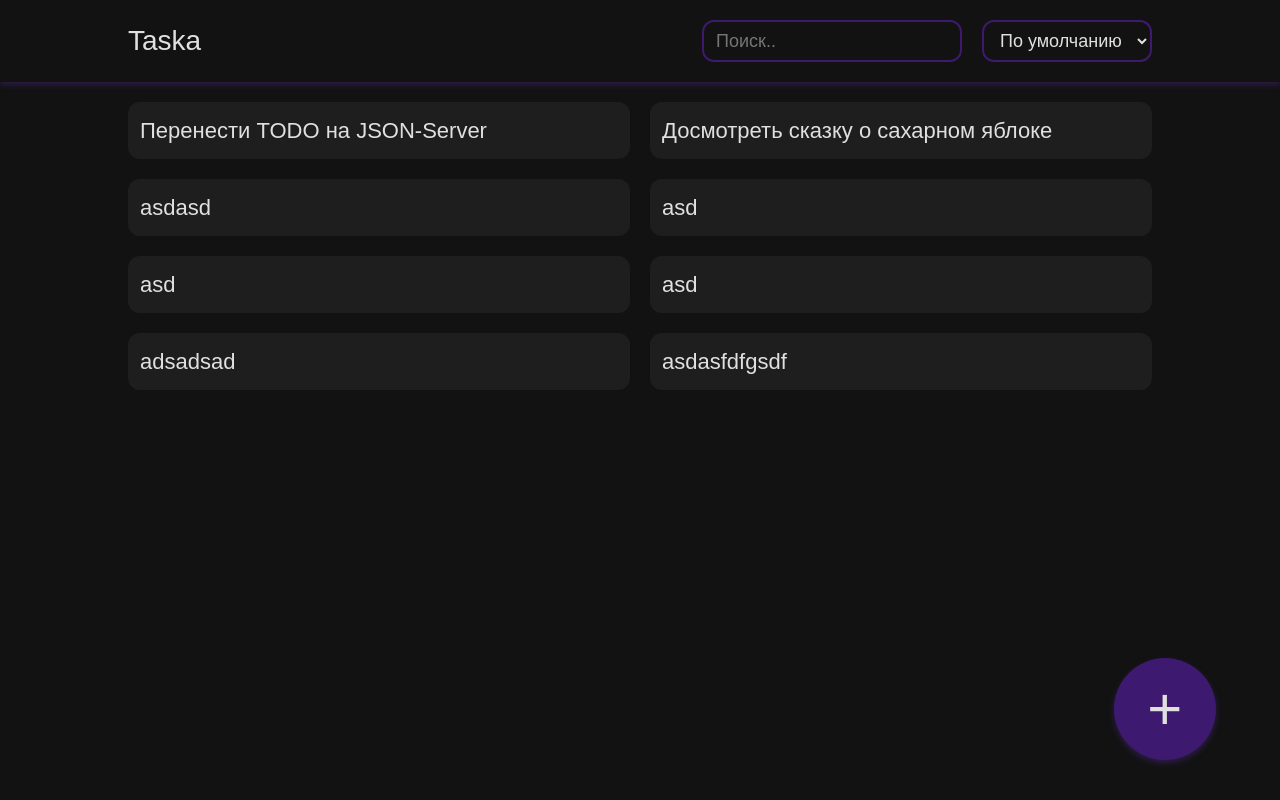
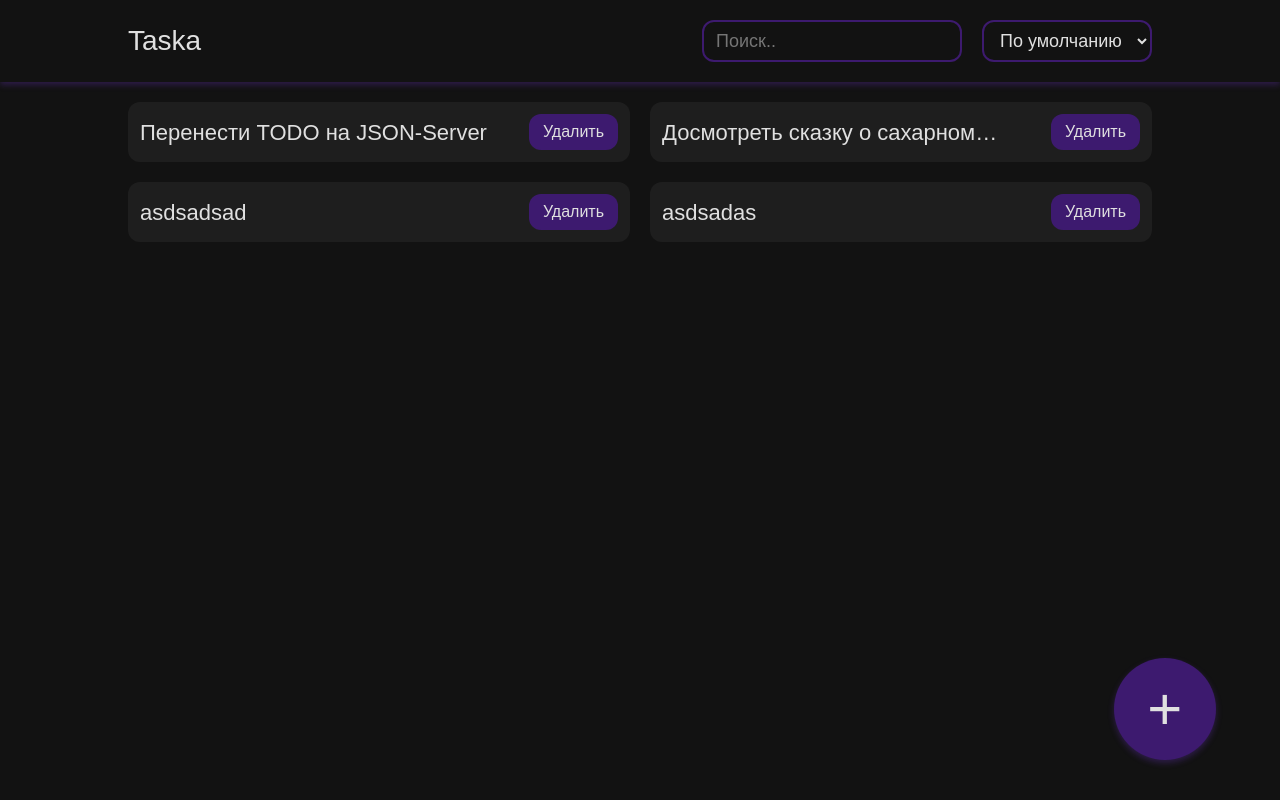
Before and after one commit to katsu-w/taska, a React (Vite) app: page / in a window 1280 px wide. Built offline with nearby package versions, Linux system fonts and the light colour scheme; data requests are answered from the project's data file.

Commit message:
started creating delete task action

```diff
--- /dev/null
+++ b/src/actions/createDeleteTaskAction.ts
@@ -0,0 +1,14 @@
+import type { ThunkActionDispatch } from 'redux-thunk';
+import { fetchServer } from '../utils/utils.ts';
+
+export const createDeleteTaskAction =
+	(id: string) => (dispatch: ThunkActionDispatch<any>) => {
+		try {
+
+			fetchServer('GET').then((loadedTaskList) =>
+				dispatch('taskList/LoadList', { loadedTaskList }),
+			)
+		} catch (e) {
+			console.log(e);
+		}
+	};
--- a/src/components/TaskItem/TaskItem.tsx
+++ b/src/components/TaskItem/TaskItem.tsx
@@ -27,12 +27,10 @@ export function TaskItem(props: ITaskItemProps) {
 				{/*/>*/}
 				<p className="task__title">{title}</p>
 			</div>
-			{/*<DeleteTaskButton*/}
-			{/*	id={id}*/}
-			{/*	requestDeleteTask={deleteTask.requestDeleteTask}*/}
-			{/*	isDeleting={deleteTask.isDeleting}*/}
-			{/*	className="remove-btn"*/}
-			{/*/>*/}
+			<DeleteTaskButton
+				id={id}
+				className="remove-btn"
+			/>
 		</div>
 	);
 }
--- a/src/components/TaskList/TaskList.tsx
+++ b/src/components/TaskList/TaskList.tsx
@@ -13,8 +13,6 @@ export function TaskList(props: ITaskListProps) {
 
 	const taskList = useSelector(taskListSelector);
 
-	console.log(taskList);
-
 	return (
 		<TaskListLayout
 			openModal={openModal}
--- a/src/components/UI/DeleteTaskButton/DeleteTaskButton.tsx
+++ b/src/components/UI/DeleteTaskButton/DeleteTaskButton.tsx
@@ -1,15 +1,21 @@
 import './DeleteTaskButton.scss';
 import { useMatch, useNavigate } from 'react-router-dom';
+import { useDispatch } from 'react-redux';
+import { createDeleteTaskAction } from '../../../actions/createDeleteTaskAction.ts';
+import { useState } from 'react';
+import { fetchServer } from '../../../utils/utils.ts';
+import { createLoadTaskListAction } from '../../../actions';
 
 interface IDeleteTaskButtonProps {
 	id: string;
-	requestDeleteTask: (id: number) => void;
-	isDeleting: boolean;
 	className: string;
 }
 
 export function DeleteTaskButton(props: IDeleteTaskButtonProps) {
-	const { id, requestDeleteTask, isDeleting, className } = props;
+	const { id, className } = props;
+	const [isDeleting, setIsDeleting] = useState<boolean>(false);
+
+	const dispatch = useDispatch();
 
 	const homeMatch = useMatch('/');
 	const navigate = useNavigate();
@@ -18,7 +24,9 @@ export function DeleteTaskButton(props: IDeleteTaskButtonProps) {
 		<button
 			onClick={(e) => {
 				e.stopPropagation();
-				requestDeleteTask(id);
+				setIsDeleting(true);
+				fetchServer('DELETE', { id });
+				dispatch(createLoadTaskListAction());
 				!homeMatch ? navigate('/') : null;
 			}}
 			disabled={isDeleting}
--- a/src/db/db.json
+++ b/src/db/db.json
@@ -11,34 +11,14 @@
       "completed": false
     },
     {
-      "title": "asdasd",
+      "title": "asdsadsad",
       "completed": false,
-      "id": "3"
+      "id": "yS4UUsS"
     },
     {
-      "title": "asd",
+      "title": "asdsadas",
       "completed": false,
-      "id": "4"
-    },
-    {
-      "title": "asd",
-      "completed": false,
-      "id": "5"
-    },
-    {
-      "title": "asd",
-      "id": "6",
-      "completed": false
-    },
-    {
-      "title": "adsadsad",
-      "completed": false,
-      "id": "RYwrnfo"
-    },
-    {
-      "title": "asdasfdfgsdf",
-      "completed": false,
-      "id": "NIndQEK"
+      "id": "3wVVImO"
     }
   ]
 }
```
Also changed, not shown: src/types/types.ts (+20 -12 lines).
